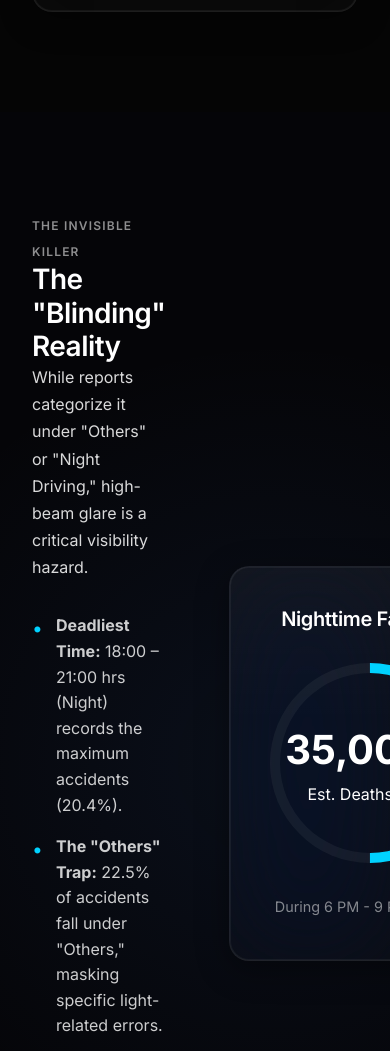
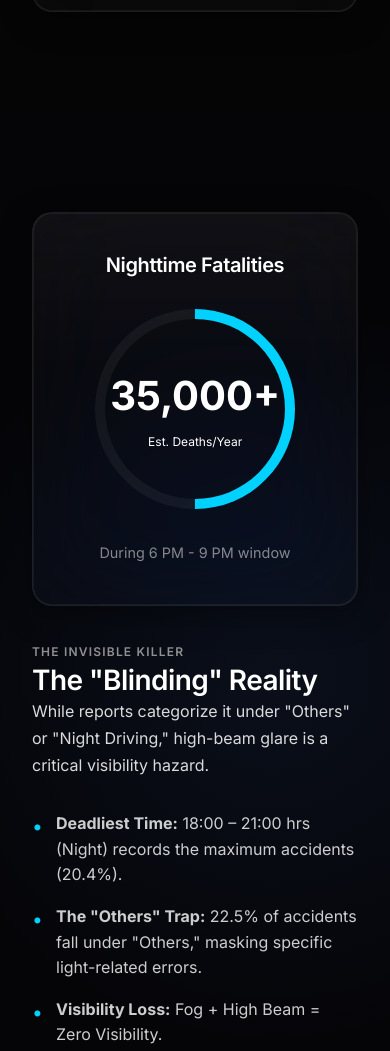
Before and after one commit to MSZGamerz123/V-orra-web, a website built with Vite: page data.html in a window 390 px wide. Shown: the part 3841-4892 px from the top of the page. Built offline with nearby package versions, Linux system fonts and the light colour scheme; some packages are replaced by stand-ins of ours; no server answers; a web font is replaced by a local one.

Commit message:
fix: add Contact button to CTA, fix mobile two-column overlap on data page

```diff
--- a/styles/data.css
+++ b/styles/data.css
@@ -357,6 +357,31 @@
 
     .two-column-layout {
         grid-template-columns: 1fr;
+        gap: 2rem;
+        text-align: center;
+    }
+
+    .two-column-layout .content-col {
+        text-align: left;
+    }
+
+    .night-mode-section {
+        overflow: visible;
+    }
+
+    .chart-circle {
+        width: 160px;
+        height: 160px;
+        border-width: 8px;
+        margin: 1.5rem auto;
+    }
+
+    .big-percent {
+        font-size: 2rem;
+    }
+
+    .glow-card {
+        max-width: 100%;
     }
 }
 
@@ -520,7 +545,7 @@
 .night-mode-section {
     background: radial-gradient(circle at 70% 50%, rgba(66, 133, 244, 0.08) 0%, transparent 60%), #050508;
     position: relative;
-    overflow: hidden;
+    overflow: visible;
 }
 
 .two-column-layout {
@@ -528,6 +553,41 @@
     grid-template-columns: 1fr 1fr;
     gap: 4rem;
     align-items: center;
+}
+
+@media (max-width: 900px) {
+    .two-column-layout {
+        grid-template-columns: 1fr;
+        gap: 2rem;
+    }
+
+    .night-mode-section .visual-col {
+        order: -1;
+    }
+
+    .chart-circle {
+        width: 150px;
+        height: 150px;
+        border-width: 7px;
+        margin: 1rem auto;
+    }
+
+    .big-percent {
+        font-size: 1.8rem;
+    }
+
+    .circle-content .label {
+        font-size: 0.75rem;
+    }
+
+    .glow-card {
+        max-width: 100%;
+        padding: 1.5rem;
+    }
+
+    .card-caption {
+        font-size: 0.8rem;
+    }
 }
 
 .highlight-cyan {
```
Also changed, not shown: index.html (+4 -1 lines).
